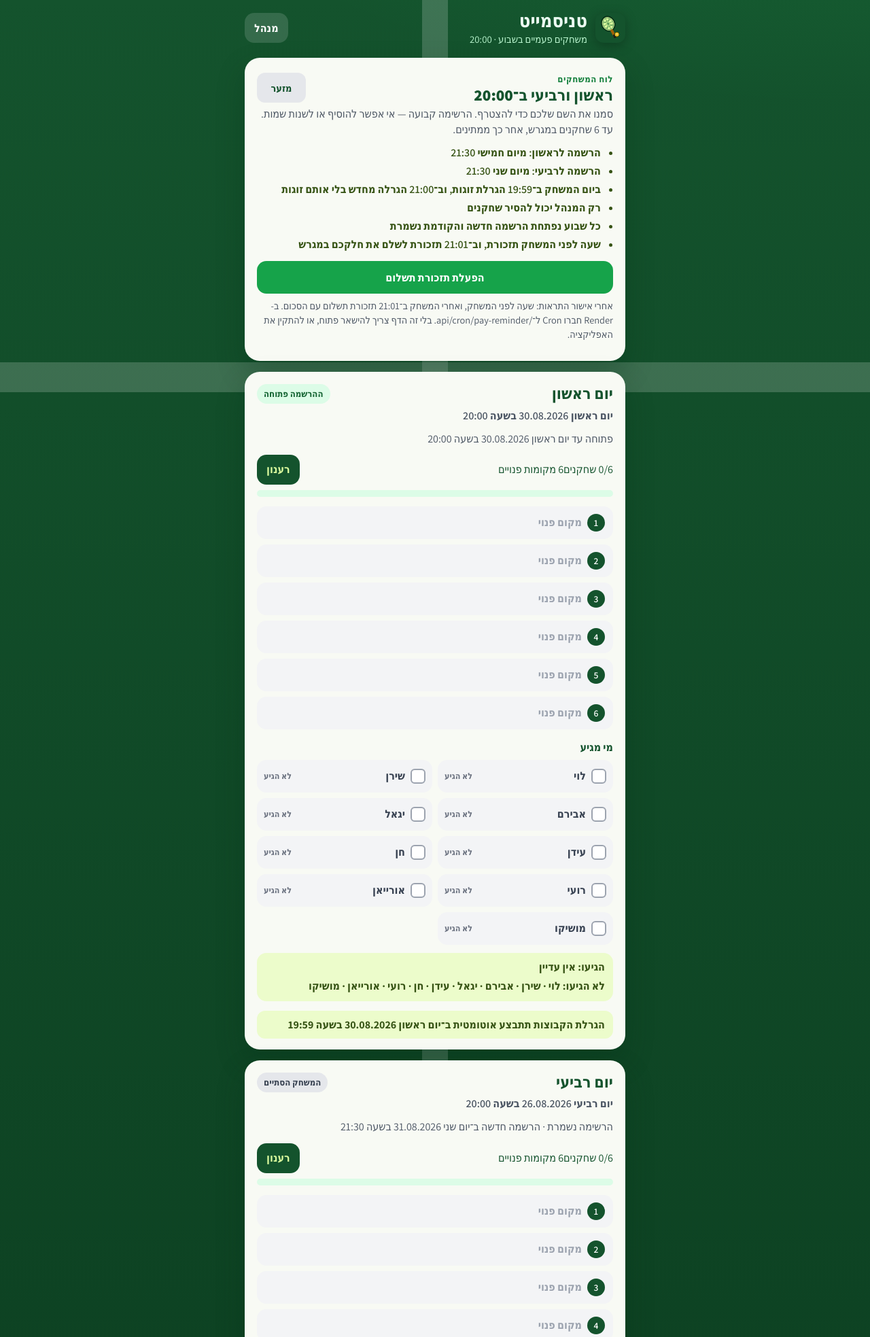
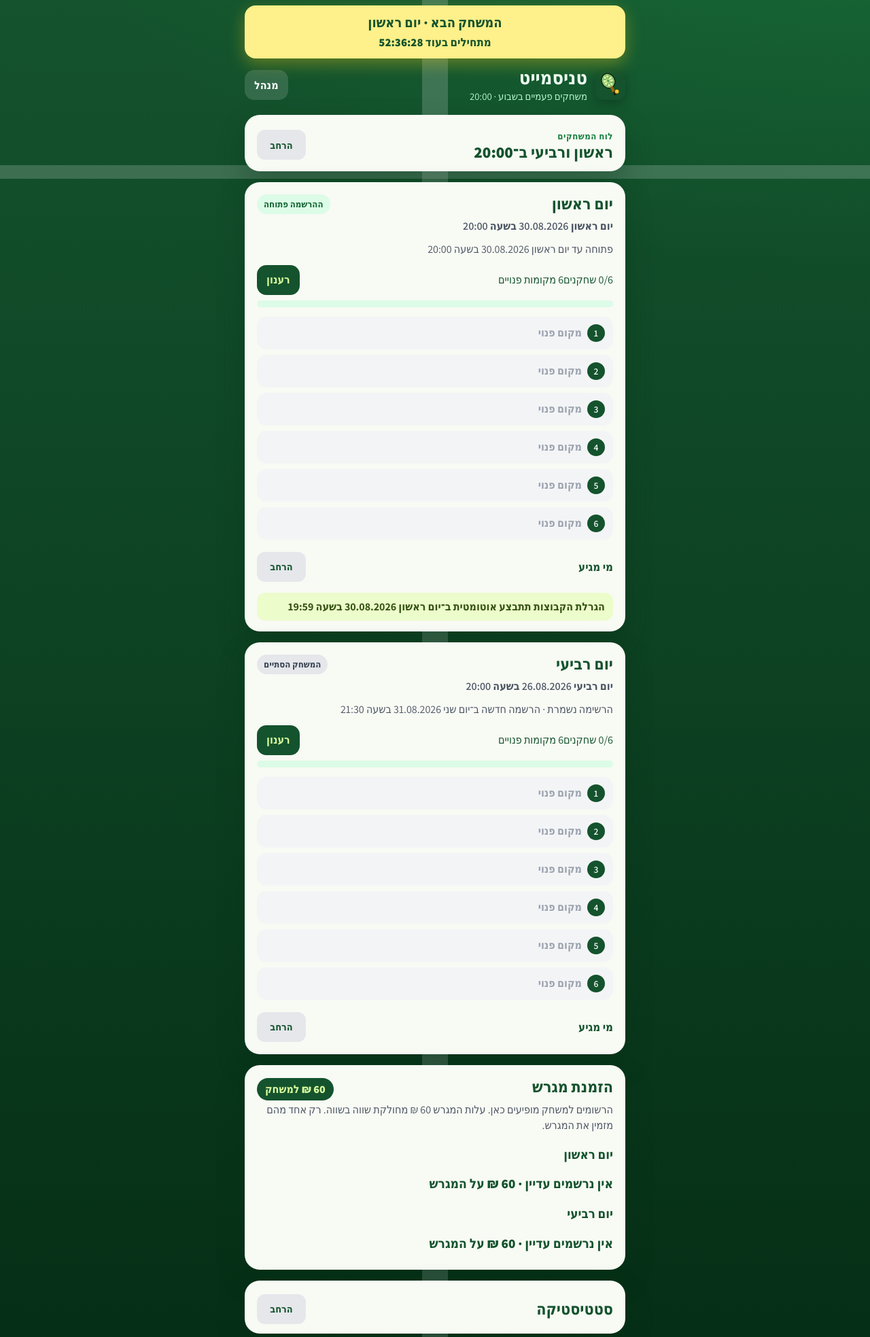
Before and after one commit to levydahan/TennisMate, a Flask app: page / in a window 1280 px wide. Shown: the top 1967 px of the page at 68% size. Run offline with Flask 3, Linux system fonts and the light colour scheme; tables that the repository leaves empty hold one stand-in row (values such as "Sample post"); some libraries are stand-ins or nearby versions.

Commit message:
Keep the next-game banner on top and collapse the extra sections by default.
Stats sit at the bottom. Name checklists and the schedule card start minimized.

Co-authored-by: Cursor <cursoragent@cursor.com>

```diff
--- a/app.py
+++ b/app.py
@@ -19,6 +19,7 @@ from reminders import (
     reminder_is_due,
 )
 from schedule import (
+    DAYS_HE,
     FIELD_COST_NIS,
     GAME_TIME,
     MAX_PLAYERS,
@@ -28,6 +29,7 @@ from schedule import (
     format_dt_he,
     get_slot_state,
     is_match_day,
+    next_game_at,
     now_il,
     todays_match_game_at,
 )
@@ -623,6 +625,7 @@ def public_state() -> dict:
     nxt = next_pay_reminder_at()
     hour_before = next_hour_before_at()
     match_at = todays_match_game_at()
+    upcoming = next_game_at()
     return {
         "now": now_il().isoformat(),
         "is_admin": bool(session.get("is_admin")),
@@ -637,6 +640,9 @@ def public_state() -> dict:
         "hour_before_at_he": format_dt_he(hour_before),
         "is_match_day": is_match_day(),
         "match_game_at": match_at.isoformat() if match_at else None,
+        "next_game_at": upcoming.isoformat(),
+        "next_game_at_he": format_dt_he(upcoming),
+        "next_game_label_he": DAYS_HE[upcoming.weekday()],
         "max_players": MAX_PLAYERS,
         "field_cost": FIELD_COST_NIS,
     }
--- a/static/app.js
+++ b/static/app.js
@@ -140,8 +140,12 @@ function renderSquad(game) {
   const missed = squad.filter((p) => p.status === "out").map((p) => p.name);
   const waiting = squad.filter((p) => p.status === "waitlist").map((p) => p.name);
   return `
-    <div class="squad">
-      <h4>מי מגיע</h4>
+    <div class="squad collapsed">
+      <button type="button" class="squad-toggle" data-squad-toggle aria-expanded="false">
+        <span class="squad-toggle-title">מי מגיע</span>
+        <span class="hero-toggle-action">הרחב</span>
+      </button>
+      <div class="squad-body">
       <ul class="name-checks">
         ${squad.map((player) => {
           const checked = player.status !== "out";
@@ -167,6 +171,7 @@ function renderSquad(game) {
         <p><strong>הגיעו:</strong> ${arrived.length ? arrived.map(esc).join(" · ") : "אין עדיין"}</p>
         <p><strong>לא הגיעו:</strong> ${missed.length ? missed.map(esc).join(" · ") : "כולם הגיעו"}</p>
         ${waiting.length ? `<p><strong>המתנה:</strong> ${waiting.map(esc).join(" · ")}</p>` : ""}
+      </div>
       </div>
     </div>
   `;
@@ -358,26 +363,54 @@ function formatCountdown(ms) {
   return `${h}:${String(m).padStart(2, "0")}:${String(s).padStart(2, "0")}`;
 }
 
-function matchGameMs() {
-  if (state.match_game_at) return Date.parse(state.match_game_at);
-  if (isMatchDay()) {
-    const d = new Date();
-    d.setHours(20, 0, 0, 0);
-    return d.getTime();
-  }
-  return 0;
+function nextGameMs() {
+  if (state.next_game_at) return Date.parse(state.next_game_at);
+  const games = state.games || [];
+  const now = Date.now();
+  const upcoming = games
+    .map((g) => Date.parse(g.game_at))
+    .filter((t) => t > now)
+    .sort((a, b) => a - b);
+  return upcoming[0] || 0;
+}
+
+function matchInProgress() {
+  if (!isMatchDay()) return false;
+  const start = state.match_game_at
+    ? Date.parse(state.match_game_at)
+    : (() => {
+        const d = new Date();
+        d.setHours(20, 0, 0, 0);
+        return d.getTime();
+      })();
+  const end = start + 2 * 60 * 60 * 1000;
+  const now = Date.now();
+  return now >= start && now < end;
 }
 
 function tickCountdown() {
   const banner = document.getElementById("matchBanner");
   const el = document.getElementById("matchCountdown");
+  const title = document.getElementById("matchBannerTitle");
   if (!banner || !el) return;
-  if (!isMatchDay()) {
-    banner.hidden = true;
+  banner.hidden = false;
+  const matchDay = isMatchDay();
+  banner.classList.toggle("match-day", matchDay);
+  if (title) {
+    title.textContent = matchDay
+      ? "יום המשחק הגיע"
+      : `המשחק הבא · ${state.next_game_label_he || ""}`.trim();
+  }
+  if (matchInProgress()) {
+    el.textContent = "המשחק התחיל";
     return;
   }
-  banner.hidden = false;
-  const left = matchGameMs() - Date.now();
+  const at = nextGameMs();
+  if (!at) {
+    el.textContent = state.next_game_at_he || "";
+    return;
+  }
+  const left = at - Date.now();
   el.textContent = left <= 0 ? "המשחק התחיל" : `מתחילים בעוד ${formatCountdown(left)}`;
 }
 
@@ -399,6 +432,7 @@ function render() {
     ? `<p class="persist-warn">כדי שהרשימות לא יימחקו בעדכון ב-Render, חברו מסד PostgreSQL והגדירו DATABASE_URL.</p>`
     : "";
   gamesEl.innerHTML = warn + state.games.map(renderGame).join("");
+  applySquadCollapsed(isSquadCollapsed());
   renderField(state.games);
   renderStats();
 }
@@ -415,6 +449,15 @@ async function refresh() {
 }
 
 gamesEl.addEventListener("click", async (e) => {
+  const squadToggle = e.target.closest("[data-squad-toggle]");
+  if (squadToggle) {
+    const next = !isSquadCollapsed();
+    applySquadCollapsed(next);
+    try {
+      localStorage.setItem(SQUAD_COLLAPSE_KEY, next ? "1" : "0");
+    } catch (err) {}
+    return;
+  }
   const toggle = e.target.closest("[data-toggle-name]");
   if (toggle) {
     if (toggle.disabled) return;
@@ -593,6 +636,26 @@ function scheduleLocalReminders(registration) {
 }
 
 const HERO_COLLAPSE_KEY = "tm-hero-collapsed";
+const SQUAD_COLLAPSE_KEY = "tm-squad-collapsed";
+
+function isSquadCollapsed() {
+  try {
+    return localStorage.getItem(SQUAD_COLLAPSE_KEY) !== "0";
+  } catch (e) {
+    return true;
+  }
+}
+
+function applySquadCollapsed(collapsed) {
+  document.querySelectorAll(".squad").forEach((el) => {
+    el.classList.toggle("collapsed", collapsed);
+    const btn = el.querySelector("[data-squad-toggle]");
+    if (!btn) return;
+    btn.setAttribute("aria-expanded", collapsed ? "false" : "true");
+    const action = btn.querySelector(".hero-toggle-action");
+    if (action) action.textContent = collapsed ? "הרחב" : "מזער";
+  });
+}
 
 function applyHeroCollapsed(collapsed) {
   const card = document.getElementById("heroCard");
@@ -607,9 +670,9 @@ function applyHeroCollapsed(collapsed) {
 function initHeroToggle() {
   const btn = document.getElementById("heroToggle");
   if (!btn) return;
-  let collapsed = false;
+  let collapsed = true;
   try {
-    collapsed = localStorage.getItem(HERO_COLLAPSE_KEY) === "1";
+    collapsed = localStorage.getItem(HERO_COLLAPSE_KEY) !== "0";
   } catch (e) {}
   applyHeroCollapsed(collapsed);
   btn.addEventListener("click", () => {
@@ -621,10 +684,40 @@ function initHeroToggle() {
   });
 }
 
+const STATS_COLLAPSE_KEY = "tm-stats-collapsed";
+
+function applyStatsCollapsed(collapsed) {
+  const card = document.getElementById("statsSection");
+  const btn = document.getElementById("statsToggle");
+  const action = btn && btn.querySelector(".hero-toggle-action");
+  if (!card || !btn) return;
+  card.classList.toggle("collapsed", collapsed);
+  btn.setAttribute("aria-expanded", collapsed ? "false" : "true");
+  if (action) action.textContent = collapsed ? "הרחב" : "מזער";
+}
+
+function initStatsToggle() {
+  const btn = document.getElementById("statsToggle");
+  if (!btn) return;
+  let collapsed = true;
+  try {
+    collapsed = localStorage.getItem(STATS_COLLAPSE_KEY) !== "0";
+  } catch (e) {}
+  applyStatsCollapsed(collapsed);
+  btn.addEventListener("click", () => {
+    const next = !document.getElementById("statsSection").classList.contains("collapsed");
+    applyStatsCollapsed(next);
+    try {
+      localStorage.setItem(STATS_COLLAPSE_KEY, next ? "1" : "0");
+    } catch (e) {}
+  });
+}
+
 const notifyBtn = document.getElementById("notifyBtn");
 if (notifyBtn) notifyBtn.addEventListener("click", registerPush);
 
 initHeroToggle();
+initStatsToggle();
 
 if ("serviceWorker" in navigator) {
   navigator.serviceWorker.register("/sw.js", { scope: "/" }).catch(() => {});
--- a/static/style.css
+++ b/static/style.css
@@ -48,21 +48,32 @@ body {
   position: relative;
   z-index: 1;
   min-height: 100%;
-  padding: calc(16px + env(safe-area-inset-top, 0px)) 16px calc(48px + env(safe-area-inset-bottom, 0px));
+  padding: calc(100px + env(safe-area-inset-top, 0px)) 16px calc(48px + env(safe-area-inset-bottom, 0px));
 }
 
 .match-banner {
+  position: fixed;
+  top: calc(8px + env(safe-area-inset-top, 0px));
+  left: 50%;
+  transform: translateX(-50%);
+  z-index: 40;
+  width: calc(100% - 32px);
   max-width: 560px;
-  margin: 0 auto 14px;
+  margin: 0;
   text-align: center;
   font-weight: 800;
-  font-size: 1.35rem;
+  font-size: 1.25rem;
   line-height: 1.3;
   color: #14532d;
-  background: #facc15;
+  background: #fef08a;
   border-radius: 16px;
   padding: 12px 16px;
-  box-shadow: 0 8px 24px rgba(250, 204, 21, 0.45);
+  box-shadow: 0 8px 24px rgba(250, 204, 21, 0.35);
+}
+
+.match-banner.match-day {
+  font-size: 1.35rem;
+  background: #facc15;
   animation: match-flash 1.05s ease-in-out infinite;
 }
 
@@ -181,6 +192,18 @@ body {
 
 .hero-card.collapsed .hero-body {
   display: none;
+}
+
+.stats-card.collapsed {
+  padding-bottom: 12px;
+}
+
+.stats-card.collapsed .stats-body {
+  display: none;
+}
+
+.stats-toggle-copy .hero-title {
+  margin: 0;
 }
 
 .muted { color: var(--muted); margin: 0 0 12px; line-height: 1.45; }
@@ -330,9 +353,34 @@ body {
   border-color: #16a34a;
 }
 
-.squad h4 {
+.squad-toggle {
+  display: flex;
+  align-items: center;
+  justify-content: space-between;
+  gap: 12px;
+  width: 100%;
+  min-height: 48px;
   margin: 16px 0 8px;
+  padding: 0;
+  border: 0;
+  background: transparent;
   color: #14532d;
+  font: inherit;
+  font-weight: 800;
+  text-align: right;
+  cursor: pointer;
+}
+
+.squad-toggle-title {
+  font-size: 1.05rem;
+}
+
+.squad.collapsed .squad-body {
+  display: none;
+}
+
+.squad.collapsed .squad-toggle {
+  margin-bottom: 0;
 }
 
 .name-checks {
--- a/templates/index.html
+++ b/templates/index.html
@@ -12,12 +12,12 @@
   <link rel="preconnect" href="https://fonts.gstatic.com" crossorigin />
   <link href="https://fonts.googleapis.com/css2?family=Assistant:wght@400;600;700;800&display=swap" rel="stylesheet" />
   <link rel="manifest" href="/manifest.webmanifest" />
-  <link rel="stylesheet" href="{{ url_for('static', filename='style.css') }}?v=11" />
+  <link rel="stylesheet" href="{{ url_for('static', filename='style.css') }}?v=15" />
 </head>
 <body>
   <div class="page">
-  <div id="matchBanner" class="match-banner" hidden>
-    <div class="match-banner-title">יום המשחק הגיע</div>
+  <div id="matchBanner" class="match-banner">
+    <div id="matchBannerTitle" class="match-banner-title">המשחק הבא</div>
     <div id="matchCountdown" class="match-countdown"></div>
   </div>
   <header class="topbar">
@@ -32,13 +32,13 @@
   </header>
 
   <main>
-    <section class="hero-card" id="heroCard">
-      <button type="button" class="hero-toggle" id="heroToggle" aria-expanded="true" aria-controls="heroBody">
+    <section class="hero-card collapsed" id="heroCard">
+      <button type="button" class="hero-toggle" id="heroToggle" aria-expanded="false" aria-controls="heroBody">
         <span class="hero-toggle-copy">
           <span class="kicker">לוח המשחקים</span>
           <span class="hero-title">ראשון ורביעי ב־20:00</span>
         </span>
-        <span class="hero-toggle-action">מזער</span>
+        <span class="hero-toggle-action">הרחב</span>
       </button>
       <div id="heroBody" class="hero-body">
         <p class="muted">סמנו את השם שלכם כדי להצטרף. הרשימה קבועה — אי אפשר להוסיף או לשנות שמות. עד 6 שחקנים במגרש, אחר כך ממתינים.</p>
@@ -56,26 +56,20 @@
     </section>
     <script>
       try {
-        if (localStorage.getItem("tm-hero-collapsed") === "1") {
+        if (localStorage.getItem("tm-hero-collapsed") === "0") {
           var card = document.getElementById("heroCard");
           var btn = document.getElementById("heroToggle");
-          if (card) card.classList.add("collapsed");
+          if (card) card.classList.remove("collapsed");
           if (btn) {
-            btn.setAttribute("aria-expanded", "false");
+            btn.setAttribute("aria-expanded", "true");
             var action = btn.querySelector(".hero-toggle-action");
-            if (action) action.textContent = "הרחב";
+            if (action) action.textContent = "מזער";
           }
         }
       } catch (e) {}
     </script>
 
     <div id="games" class="games"></div>
-
-    <section class="stats-card" id="statsSection">
-      <h2>סטטיסטיקה</h2>
-      <p class="muted">ליד כל שחקן: היסטוריית הגעה והיסטוריית הזמנת מגרש — לפי משחקים שהסתיימו.</p>
-      <div id="statsLists"></div>
-    </section>
 
     <section class="field-card" id="fieldSection">
       <div class="field-head">
@@ -85,6 +79,33 @@
       <p class="muted">הרשומים למשחק מופיעים כאן. עלות המגרש 60 ₪ מחולקת שווה בשווה. רק אחד מהם מזמין את המגרש.</p>
       <div id="fieldLists"></div>
     </section>
+
+    <section class="stats-card collapsed" id="statsSection">
+      <button type="button" class="hero-toggle" id="statsToggle" aria-expanded="false" aria-controls="statsBody">
+        <span class="hero-toggle-copy">
+          <span class="hero-title">סטטיסטיקה</span>
+        </span>
+        <span class="hero-toggle-action">הרחב</span>
+      </button>
+      <div id="statsBody" class="stats-body">
+        <p class="muted">ליד כל שחקן: היסטוריית הגעה והיסטוריית הזמנת מגרש — לפי משחקים שהסתיימו.</p>
+        <div id="statsLists"></div>
+      </div>
+    </section>
+    <script>
+      try {
+        if (localStorage.getItem("tm-stats-collapsed") === "0") {
+          var statsCard = document.getElementById("statsSection");
+          var statsBtn = document.getElementById("statsToggle");
+          if (statsCard) statsCard.classList.remove("collapsed");
+          if (statsBtn) {
+            statsBtn.setAttribute("aria-expanded", "true");
+            var statsAction = statsBtn.querySelector(".hero-toggle-action");
+            if (statsAction) statsAction.textContent = "מזער";
+          }
+        }
+      } catch (e) {}
+    </script>
   </main>
   </div>
 
@@ -102,6 +123,6 @@
     </form>
   </dialog>
 
-  <script src="{{ url_for('static', filename='app.js') }}?v=11"></script>
+  <script src="{{ url_for('static', filename='app.js') }}?v=15"></script>
 </body>
 </html>
```
Also changed, not shown: schedule.py (+17 -0 lines), test_schedule.py (+10 -0 lines).
